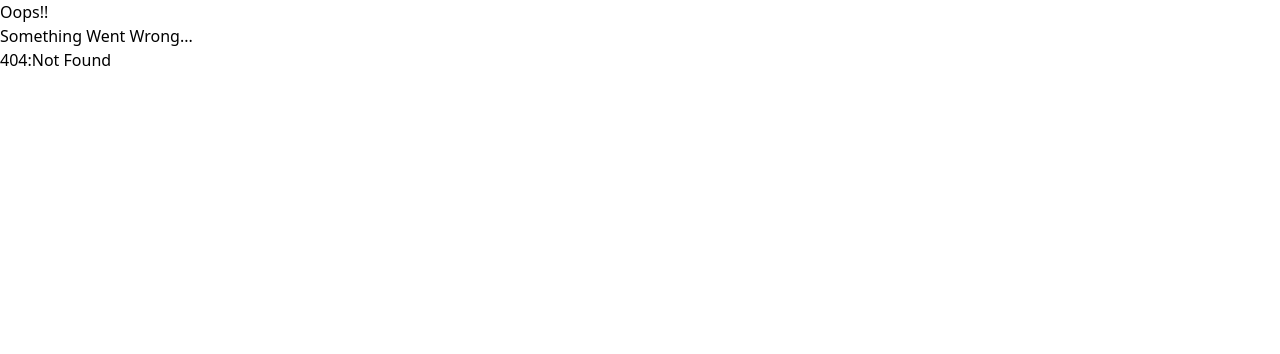
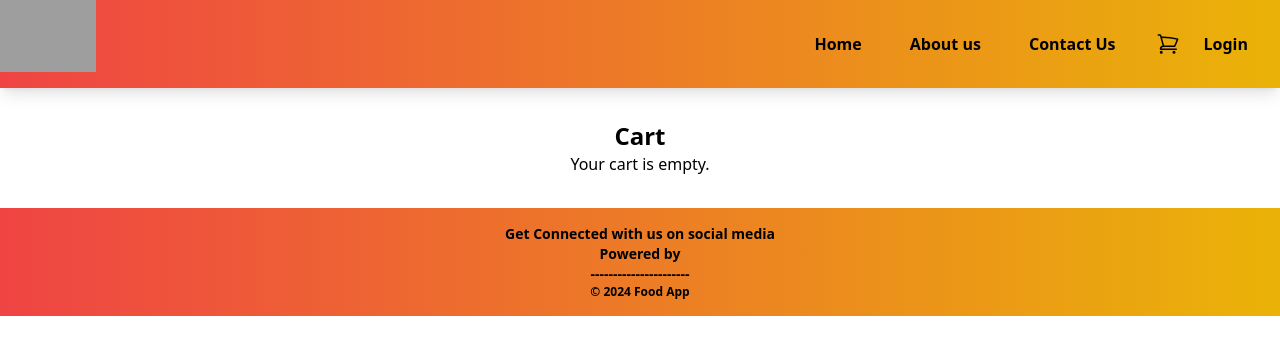
Before and after one commit to PammiKumari1234/namaste-react, a React (Vite) app: page /Cart in a window 1280 px wide. Before the commit this address had no page. Shown: the top 354 px of the page. Built offline with nearby package versions, Linux system fonts and the light colour scheme; grey boxes are pictures that could not be loaded.

Commit message:
redux first changes

```diff
--- a/package.json
+++ b/package.json
@@ -32,7 +32,9 @@
   },
   "dependencies": {
     "@heroicons/react": "^2.1.3",
+    "@reduxjs/toolkit": "^2.2.5",
     "react": "^18.2.0",
+    "react-redux": "^9.1.2",
     "react-router-dom": "^6.21.2"
   },
   "browserslists": [
--- /dev/null
+++ b/src/components/Cart.js
@@ -0,0 +1,39 @@
+import React from 'react';
+import {useSelector,useDispatch} from 'react-redux';
+import {clearCart,removeItem} from "../utils/cartSlice";
+
+const Cart = () => {
+    const cartItems= useSelector((store) => store.cart.items);
+    const dispatch=useDispatch();
+    const handleClearCart = () =>{
+        dispatch(clearCart())
+    }
+    const handleRemove = (item) => {
+        dispatch(removeItem(item));
+    };
+  return (
+    <div className="text-center m-4 p-4">
+      <h1 className="text-2xl font-bold">Cart</h1>
+      {cartItems.length === 0 ?"":<button className='font-bold px-4 py-2 bg-gradient-to-r from-red-500 to-yellow-500 m-4 rounded-lg transform hover:scale-110 transition duration-300' onClick={handleClearCart}>Clear</button>}
+      {cartItems.length === 0 ? (
+        <p>Your cart is empty.</p>
+      ) : (
+        <ul className="mt-4">
+          {cartItems.map((item, index) => (
+            <li key={index} className="flex items-center justify-between pb-6 border border-solid border-black w-full m-5 px-5 py-4 rounded-lg bg-gradient-to-r from-red-100 to-yellow-100 font-bold">
+              <span>{item.name} - {item.price}</span>
+              <button
+                className="ml-4 px-2 py-1 bg-red-500 text-white rounded"
+                onClick={() => handleRemove(item)}
+              >
+                -
+              </button>
+            </li>
+          ))}
+        </ul>
+      )}
+    </div>
+  )
+}
+
+export default Cart
--- a/src/components/Header.js
+++ b/src/components/Header.js
@@ -1,6 +1,7 @@
 import React, { useState } from "react";
 import { LOGO_URL } from "../utils/constants";
 import { Link } from "react-router-dom";
+import { useSelector } from "react-redux";
 
 const Header = () => {
   const [isOpen, setIsOpen] = useState(false);
@@ -9,6 +10,8 @@ const Header = () => {
   const toggleMenu = () => {
     setIsOpen(!isOpen);
   };
+
+  const cartItems = useSelector((store) => store.cart.items);
 
   return (
     <div className="flex justify-between shadow-lg bg-gradient-to-r from-red-500 to-yellow-500">
@@ -65,7 +68,30 @@ const Header = () => {
               Contact Us
             </Link>{" "}
           </li>
-          <li className="px-4 font-bold hover:text-white">Cart</li>
+          <li className="px-2 font-bold relative hover:text-white">
+          <Link to="/Cart" className="font-bold hover:text-white">
+          <svg
+              xmlns="http://www.w3.org/2000/svg"
+              fill="none"
+              viewBox="0 0 24 24"
+              strokeWidth={1.5}
+              stroke="currentColor"
+              className="w-6 h-6"
+            >
+              <path
+                strokeLinecap="round"
+                strokeLinejoin="round"
+                d="M2.25 3h1.386c.51 0 .955.343 1.087.835l.383 1.437M7.5 14.25a3 3 0 0 0-3 3h15.75m-12.75-3h11.218c1.121-2.3 2.1-4.684 2.924-7.138a60.114 60.114 0 0 0-16.536-1.84M7.5 14.25 5.106 5.272M6 20.25a.75.75 0 1 1-1.5 0 .75.75 0 0 1 1.5 0Zm12.75 0a.75.75 0 1 1-1.5 0 .75.75 0 0 1 1.5 0Z"
+              />
+            </svg>
+            {cartItems.length > 0 && (
+              <span className="absolute -top-2 -right-2 bg-red-500 text-white rounded-full px-1.5 py-0.5 text-xs">
+                {cartItems.length}
+              </span>
+            )}
+            </Link>
+          </li>
+
           <button
             className="font-bold hover:text-white"
             onClick={() => {
--- a/src/components/RestrauntCard.js
+++ b/src/components/RestrauntCard.js
@@ -26,11 +26,11 @@ const RestaurantCard = (props) => {
               cloudinaryImageId
             }
           />
-          <div className="overlay">
+        </div>
+        <div className="res-card-inner">
+        <div className="overlay">
             <h3 className="text">{costForTwo}</h3>
           </div>
-        </div>
-        <div className="res-card-inner">
           <h2 className="font-bold py-4 text-xl whitespace-nowrap overflow-hidden overflow-ellipsis">
             {name}
           </h2>
--- a/src/components/RestrauntMenu.js
+++ b/src/components/RestrauntMenu.js
@@ -1,5 +1,8 @@
 import React from "react";
 import { useParams } from "react-router-dom";
+import {useDispatch} from "react-redux";
+
+import {addItem} from "../utils/cartSlice"
 
 const RestrauntMenu = () => {
   const { resId } = useParams();
@@ -11,6 +14,12 @@ const RestrauntMenu = () => {
     { id: 4, name: "Fried Rice", price: "$8" },
   ];
 
+const dispatch= useDispatch();
+
+  const handleItem = (item) =>{
+    dispatch(addItem(item));
+  }
+
   return (
     <div className="">
       <div className="flex flex-wrap flex-col justify-center items-center p-4 m-4">
@@ -21,7 +30,7 @@ const RestrauntMenu = () => {
         {menu.map((item) => (
           <li key={item.id} className="flex items-center justify-between pb-6 border border-solid border-black w-full m-5 px-5 py-4 rounded-lg bg-gradient-to-r from-red-100 to-yellow-100 font-bold">
           <span>{item.name} - {item.price}</span>
-          <button className="font-bold px-2 py-1 bg-white ">Add</button>
+          <button className="font-bold px-2 py-1 bg-white" onClick={()=> handleItem(item)}>Add</button>
         </li>
         ))}
       </ul>
--- /dev/null
+++ b/src/utils/appStore.js
@@ -0,0 +1,10 @@
+import {configureStore} from "@reduxjs/toolkit"
+import cartSlice from "./cartSlice"
+
+const appStore=configureStore({
+    reducer:{
+        cart:cartSlice
+    },
+});
+
+export default appStore;
--- /dev/null
+++ b/src/utils/cartSlice.js
@@ -0,0 +1,24 @@
+import { createSlice } from "@reduxjs/toolkit"
+
+const cartSlice = createSlice({
+    name:'cart',
+    initialState:{
+        items:[]
+    },
+    reducers:{
+        addItem:(state,action) => {
+            state.items.push(action.payload);
+        },
+        removeItem: (state, action) => {
+            state.items = state.items.filter(item => item.id !== action.payload.id);
+          },
+        clearCart:(state) =>{
+            state.items.length=0;
+        },
+    },
+});
+
+
+export const{addItem, removeItem, clearCart} = cartSlice.actions;
+
+export default cartSlice.reducer;
```
Also changed, not shown: src/App.js (+9 -0 lines), 1 other file (tests, documents, lock files or other folders).
